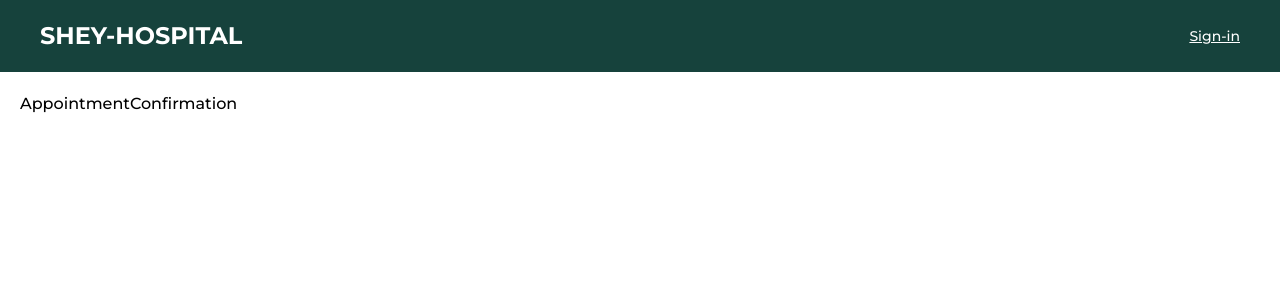
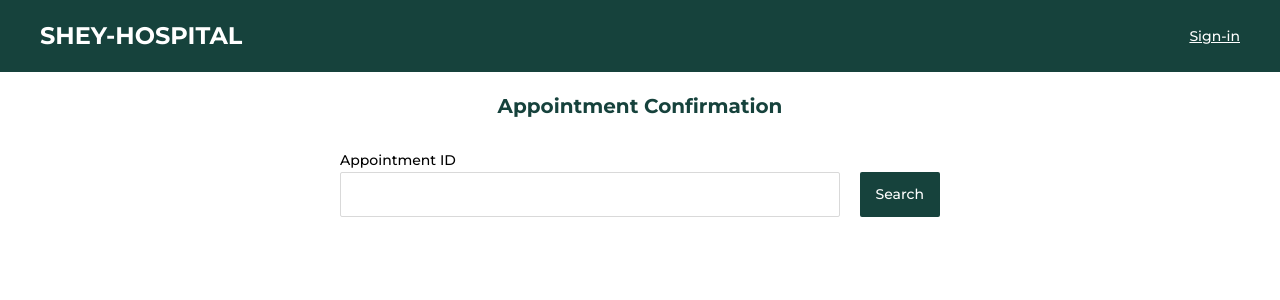
Before and after one commit to moradiweb-ir/Dissertation-, a Next.js app: page /appointment-confirmation in a window 1280 px wide. Shown: the top 300 px of the page. Built offline with nearby package versions, Linux system fonts and the light colour scheme; no server answers.

Commit message:
section-11

```diff
--- a/package.json
+++ b/package.json
@@ -20,6 +20,7 @@
     "next": "14.2.10",
     "react": "^18",
     "react-dom": "^18",
+    "react-to-print": "^2.15.1",
     "stripe": "^16.11.0",
     "zustand": "^4.5.5"
   },
--- /dev/null
+++ b/src/app/(public)/appointment-confirmation/_components/appointment-receipt.tsx
@@ -0,0 +1,55 @@
+import { getDateTimeFormat } from "@/helpers/date-time-formats";
+import { IAppointment } from "@/interfaces";
+import React from "react";
+
+interface IAppointmentReceiptProps {
+  appointment: IAppointment;
+}
+
+function AppointmentReceipt({ appointment }: IAppointmentReceiptProps) {
+  const renderProperty = (label: string, value: any) => (
+    <div className="flex justify-between text-sm">
+      <p className="font-semibold ml-2">{label}</p>
+      <p>{value}</p>
+    </div>
+  );
+
+  return (
+    <div className="w-full">
+      <div className="p-5 border border-primary rounded-sm flex flex-col">
+        <div className="flex justify-between items-center">
+          <h1 className="font-bold text-2xl text-pretty uppercase">SHEY-HOSPITAL</h1>
+
+          <div className="text-sm">
+            <p>Hyderabad , Telangana</p>
+            <p>+91 1234567890</p>
+          </div>
+        </div>
+
+        <hr />
+
+        <h1 className="bg-gray-300 uppercase py-2 px-3 mt-5">
+          Appointment Details
+        </h1>
+
+        <div className="flex flex-col gap-2 mt-5">
+          {renderProperty("Doctor", appointment.doctor.name)}
+          {renderProperty("Specialist", appointment.specialist)}
+          {renderProperty("Date", appointment.date)}
+          {renderProperty("Time", appointment.time)}
+          {renderProperty("Fee", `$ ${appointment.fee}`)}
+          {renderProperty("Status", appointment.status.toUpperCase())}
+          {renderProperty("Patient Name", appointment.patient.name)}
+          {renderProperty("Patient Email", appointment.patient.email)}
+          {renderProperty("Patient Phone", appointment.patient.phone)}
+          {renderProperty(
+            "Booked On",
+            getDateTimeFormat(appointment.createdAt)
+          )}
+        </div>
+      </div>
+    </div>
+  );
+}
+
+export default AppointmentReceipt;
--- a/src/app/(public)/appointment-confirmation/page.tsx
+++ b/src/app/(public)/appointment-confirmation/page.tsx
@@ -1,9 +1,87 @@
-import React from 'react'
+"use client";
+import PageTitle from "@/components/page-title";
+import { IAppointment } from "@/interfaces";
+import { getAppointmentById } from "@/server-actions/appointments";
+import { Button, Input, message } from "antd";
+import React, { useEffect, useRef } from "react";
+import AppointmentReceipt from "./_components/appointment-receipt";
+import { useReactToPrint } from "react-to-print";
 
 function AppointmentConfirmation() {
+  const searchParams = new URLSearchParams(window.location.search);
+
+  const [appointmentId, setAppointmentId] = React.useState(
+    searchParams.get("id") || ""
+  );
+  const [loading, setLoading] = React.useState(false);
+  const [appointment, setAppointment] = React.useState<IAppointment | null>(
+    null
+  );
+  const componentRef: any = useRef();
+
+  const handlePrint: any = useReactToPrint({
+    content: () => componentRef.current,
+  });
+  const getData = async () => {
+    try {
+      setLoading(true);
+      const { data, success } = await getAppointmentById(appointmentId);
+      if (success) {
+        setAppointment(data);
+      } else {
+        message.error("No appointment found with the given ID");
+      }
+    } catch (error) {
+      message.error("Failed to fetch data");
+    } finally {
+      setLoading(false);
+    }
+  };
+
+  useEffect(() => {
+    if (appointmentId) {
+      getData();
+    }
+  }, []);
+
   return (
-    <div className='p-5'>AppointmentConfirmation</div>
-  )
+    <div className="p-5 flex flex-col items-center gap-7">
+      <div className="justify-center flex">
+        <PageTitle title="Appointment Confirmation" />
+      </div>
+
+      <div className="w-[600px] flex justify-center">
+        <div className="flex justify-between gap-5 items-end w-full">
+          <div className="w-full">
+            <label className="text-sm">Appointment ID</label>
+            <Input
+              value={appointmentId}
+              onChange={(e) => setAppointmentId(e.target.value)}
+              className="w-full"
+            />
+          </div>
+
+          <Button type="primary" loading={loading} onClick={getData}>
+            Search
+          </Button>
+        </div>
+      </div>
+
+      <div ref={componentRef} className="flex justify-center mt-5">
+        <div className="w-[600px]">
+          {appointment && <AppointmentReceipt appointment={appointment!} />}
+        </div>
+      </div>
+      {appointment && (
+        <div className="flex justify-end gap-5 w-[600px]">
+          <Button>Download</Button>
+          <Button type="primary" onClick={handlePrint}>
+            Print
+          </Button>
+        </div>
+      )}
+    </div>
+  );
 }
 
-export default AppointmentConfirmation
+export default AppointmentConfirmation;
--- a/src/app/(public)/book-appointment/page.tsx
+++ b/src/app/(public)/book-appointment/page.tsx
@@ -105,7 +105,7 @@ function BookAppoinmentPage() {
       }
 
       message.success("Appointment booked successfully");
-      router.push("/appointment-confirmation");
+      router.push(`/appointment-confirmation?id=${response.data._id}`);
     } catch (error: any) {
       message.error(error.message);
     }
--- a/src/app/(public)/page.tsx
+++ b/src/app/(public)/page.tsx
@@ -21,6 +21,9 @@ function Homepage() {
           <Button>
             <Link href="/services">View Services</Link>
           </Button>
+          <Button>
+            <Link href="/appointment-confirmation">Download Appointment</Link>
+          </Button>
           <Button type="primary">
             <Link href="/book-appointment">Book an Appointment</Link>
           </Button>
--- a/src/server-actions/appointments.ts
+++ b/src/server-actions/appointments.ts
@@ -96,3 +96,21 @@ export const saveAppointment = async ({
     };
   }
 };
+
+export const getAppointmentById = async (id: string) => {
+  try {
+    const appointment = await AppointmentModel.findById(id)
+      .populate("doctor")
+      .populate("patient");
+
+    return {
+      success: true,
+      data: JSON.parse(JSON.stringify(appointment)),
+    };
+  } catch (error: any) {
+    return {
+      success: false,
+      message: error.message,
+    };
+  }
+}
```
Also changed, not shown: src/interfaces/index.ts (+14 -0 lines), 1 other file (tests, documents, lock files or other folders).
